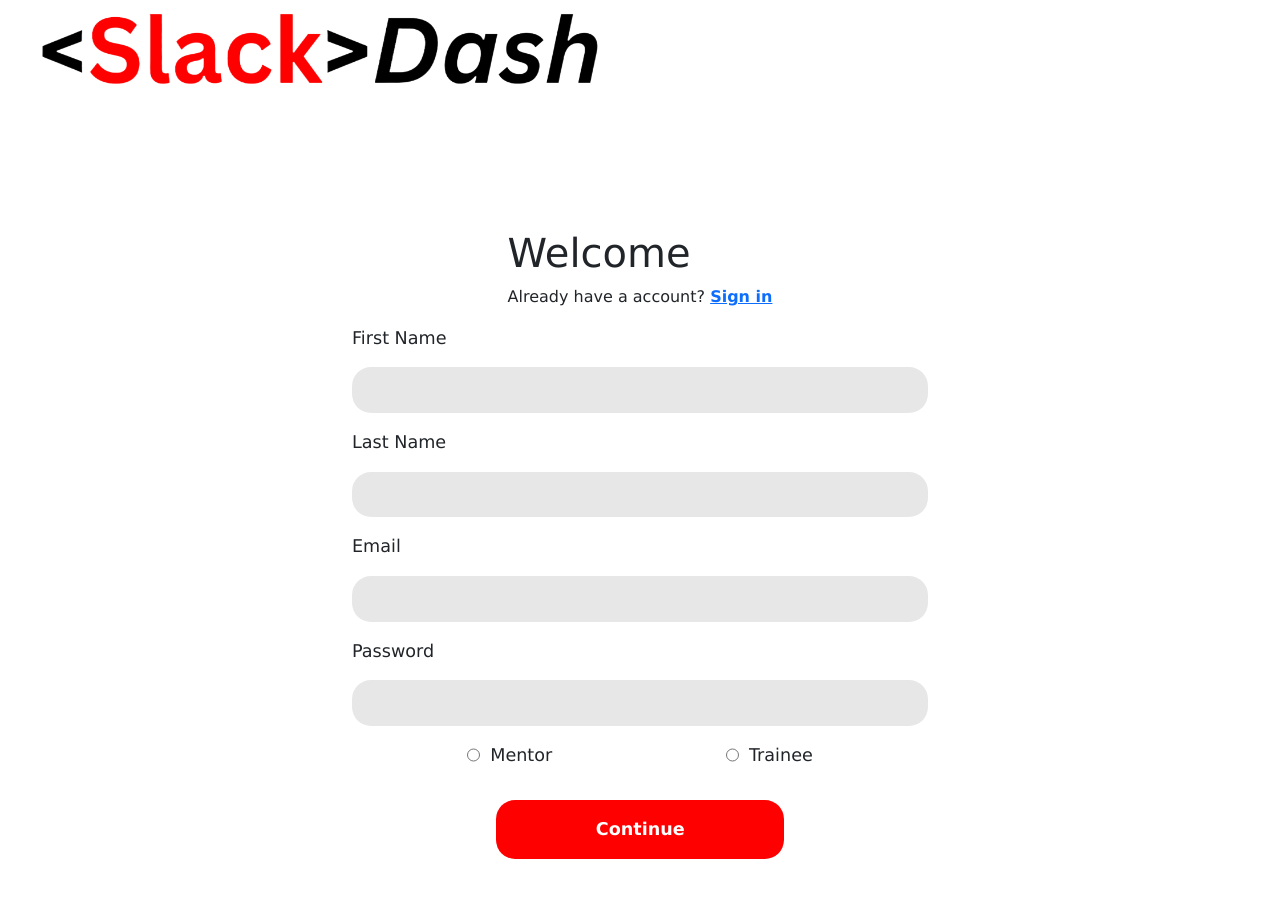
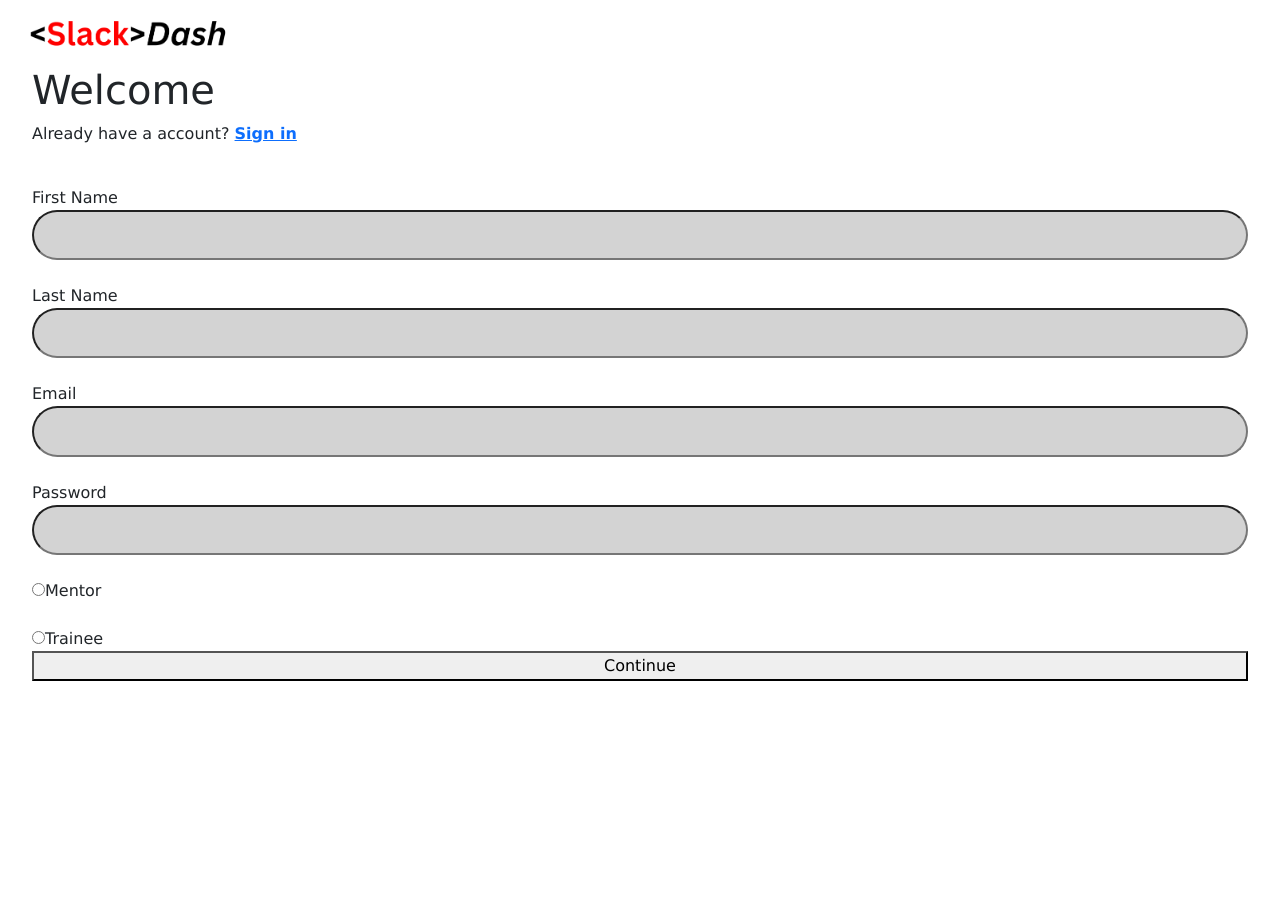
Before and after one commit to ChidimmaOfodum/WM4--Final-Project--SlackDash, a React (Create React App) app in the folder client/: page /signup in a window 1280 px wide. Shown: the top 898 px of the page. After the commit the page ends 800 px from the top, so only its background shows below. Built offline with nearby package versions, Linux system fonts and the light colour scheme.

Commit message:
styling: nearly finished

```diff
--- a/client/src/Components/LoginPage/LoginForm.js
+++ b/client/src/Components/LoginPage/LoginForm.js
@@ -26,8 +26,8 @@ const LoginForm = () => {
 	};
 
 	return (
-		<div className="userDetail">
-			<form onSubmit={handleSubmit} className="loginForm">
+
+			<form onSubmit={handleSubmit} className="login-form">
 				<label htmlFor="email">Email</label>
 				<input type="email" ref={emailRef} className="userInput" id="email" />
 				<label htmlFor="password">Password</label>
@@ -37,11 +37,10 @@ const LoginForm = () => {
 					className="userInput"
 					id="password"
 				/>
-				<button type="submit" className="submitBtn">
+				<button type="submit" className="btn btn-danger submit-btn">
 					Continue
 				</button>
 			</form>
-		</div>
 	);
 };
 
--- a/client/src/Components/SignUpPage/SignUpForm.js
+++ b/client/src/Components/SignUpPage/SignUpForm.js
@@ -43,7 +43,7 @@ const SignUpForm = () => {
 
 	return (
 		<div className="userDetail">
-			<form onSubmit={handleSubmit} className="signUpForm">
+			<form onSubmit={handleSubmit} className="signup-form">
 				<label htmlFor="firstName">First Name</label>
 				<input
 					type="text"
--- a/client/src/pages/Login.css
+++ b/client/src/pages/Login.css
@@ -1,61 +1,53 @@
-/* Page */
-.loginPage{
-    display: flex;
-    height: 100vh;
-    flex-direction: column;
-    justify-content: center;
-    align-self: center;
+.slackdash-logo-sm{
+    max-width: 50%;
+    padding: 1em;
+}
+.login-page {
+	display: flex;
+	flex-direction: column;
+	align-items: center;
+	width: 100vw;
+    margin-top: 7em;
 }
 
-.CYFIcon{
-    height: 5vh;
+.login-header {
+	text-align: center;
 }
 
-/* Login Logo */
-.LoginLogo{
-    height: 25vh;
-    display: flex;
-    align-items: center;
-    justify-content: center;
-}
-.LoginLogo p{
-    font-family: Cambria, Cochin, Georgia, Times, 'Times New Roman', serif;
-    color: black;
+.login-form {
+	display: flex;
+	flex-direction: column;
 }
 
-/* Details section */
-.userDetail{
-padding: 2rem;
-padding-top: 0;
+.submit-btn {
+	margin: 1em 5em;
 }
-.loginForm{
-    display: flex;
-    flex-direction: column;
-    gap: 1rem;
+
+form label {
+	margin: 1.5em 0 0 0;
 }
-.loginForm label{
-    font-size: 1.3rem;
-    font-weight: 400;
+
+form input {
+	background-color: lightgrey;
+	padding: 0.7em;
+	border-radius: 10em;
 }
-.submitBtn{
-    justify-self: center;
-    align-self: center;
-    margin-top: 10vh;
-    background-color: #ff0000;
-    color: white;
-    border: none;
-    cursor: pointer;
-    border-radius: 1.2rem;
-    font-size: 1.1rem;
-    font-weight: bold;
-    padding-top: 1rem;
-    padding-bottom: 1rem;
-    padding-left: 0.4rem;
-    width: 50%;
+
+@media screen and (min-width: 600px) {
+    .slackdash-logo-sm{
+        max-width: 20%;
+    }
+    .login-page{
+        height: 65vh;
+        justify-content: center;
+        align-items: center;
+    }
+	.login-form {
+		width: 40%;
+	}
+	.submit-btn {
+		margin: 2em 0;
+		width: 20%;
+		align-self: center;
+	}
 }
-.userInput{
-    background-color: rgb(231, 231, 231);
-    border: none;
-    border-radius: 1.2rem;
-    padding-top: 1.3rem;
-}
--- a/client/src/pages/Login.js
+++ b/client/src/pages/Login.js
@@ -1,21 +1,21 @@
-import React, { useState, useEffect } from 'react';
-import { Link } from "react-router-dom"
-import LoginForm from '../Components/LoginPage/LoginForm';
-import SlackDashLogo from '../Components/LandingPage/SlackDashLogo.png'
-
+import React, { useState, useEffect } from "react";
+import { Link } from "react-router-dom";
+import LoginForm from "../Components/LoginPage/LoginForm";
+import SlackDashLogo from "../Components/LandingPage/SlackDashLogo.png";
 
 function Login() {
 	return (
 		<>
-    <Link to="/landingpage"></Link><img src={SlackDashLogo} alt="SlackDash" className="slackdash-logo"/>
-    <main className='loginPage'>
-      <div className='LoginLogo'>
+			<Link to="/landingpage"></Link>
+			<img src={SlackDashLogo} alt="SlackDash" className="slackdash-logo-sm" />
+			<main className="login-page">
+				<div className="login-header">
 					<h1>Login</h1>
 				</div>
 				<LoginForm />
 			</main>
 		</>
-  )
+	);
 }
 
 export default Login;
--- a/client/src/pages/SignUp.css
+++ b/client/src/pages/SignUp.css
@@ -1,100 +1,11 @@
-/* Sign Up Page */
-.SignUpPage {
-    height: 100vh;
-    width: 100vw;
+.signup-page{
+	margin: 0 2em;
+}
+.signup-form{
 	display: flex;
 	flex-direction: column;
-    justify-content: center;
-    align-items: center;
 }
 
-/* Login Logo */
-.slackdash-logo{
-	width: 20%;
+@media screen and (min-width: 600px) {
+
 }
-
-/* Details section */
-.userDetail {
-	padding: 2rem;
-	padding-top: 0;
-}
-.signUpForm {
-	display: flex;
-	flex-direction: column;
-	gap: 1rem;
-}
-.signUpForm label {
-	font-size: 1.1rem;
-	font-weight: 400;
-}
-.signUpBtn {
-	justify-self: center;
-	align-self: center;
-	background-color: #ff0000;
-	color: white;
-	border: none;
-	cursor: pointer;
-	border-radius: 1.2rem;
-	font-size: 1.1rem;
-	font-weight: bold;
-	padding-bottom: 1rem;
-	padding-top: 1rem;
-	padding-left: 0.4rem;
-	margin-top: 2vh;
-	width: 50%;
-}
-.userInput {
-	background-color: rgb(231, 231, 231);
-	border: none;
-	border-radius: 1.2rem;
-	padding-top: 1.3rem;
-}
-
-input[type = radio] {
-	accent-color: red;
-}
-.radioBtnWrapper {
-	width: 60%;
-	margin: 0 auto;
-	display: flex;
-	justify-content: space-between;
-}
-
-.radioBtn {
-	display: flex;
-	gap: 10px;
-}
-
-/* Desktop version */
-@media screen and (min-width: 600px) {
-	.userDetail {
-		width: 50%;
-		justify-self: center;
-		align-self: center;
-	}
-	.NavBar {
-		padding: 3rem;
-	}
-	.CYFIcon {
-		height: 7vh;
-	}
-	.signUpMsg {
-		align-self: center;
-	}
-}
-@media (max-width: 600px) {
-	.userDetail {
-		width: 100%;
-		justify-self: center;
-		align-self: center;
-	}
-	.NavBar {
-		padding: 3.5rem;
-	}
-	.CYFIcon {
-		height: 8vh;
-	}
-	.signUpMsg {
-		align-self: center;
-	}
-}
--- a/client/src/pages/SignUp.js
+++ b/client/src/pages/SignUp.js
@@ -1,13 +1,14 @@
 import React, { useState, useEffect } from "react";
 import { Link } from "react-router-dom";
 import SignUpForm from "../Components/SignUpPage/SignUpForm";
-import SlackDashLogo from '../Components/LandingPage/SlackDashLogo.png'
+import SlackDashLogo from "../Components/LandingPage/SlackDashLogo.png";
 
 function SignUp() {
 	return (
 		<>
-		<Link to="/landingpage"></Link><img src={SlackDashLogo} alt="SlackDash" className="slackdash-logo"/>
-		<main className="SignUpPage">
+			<Link to="/landingpage"></Link>
+			<img src={SlackDashLogo} alt="SlackDash" className="slackdash-logo-sm" />
+			<main className="signup-page">
 				<div className="signup-header">
 					<h1>Welcome</h1>
 					<p className="signUpMsg">
```
Lines whose indentation alone changed are shown as unchanged.
